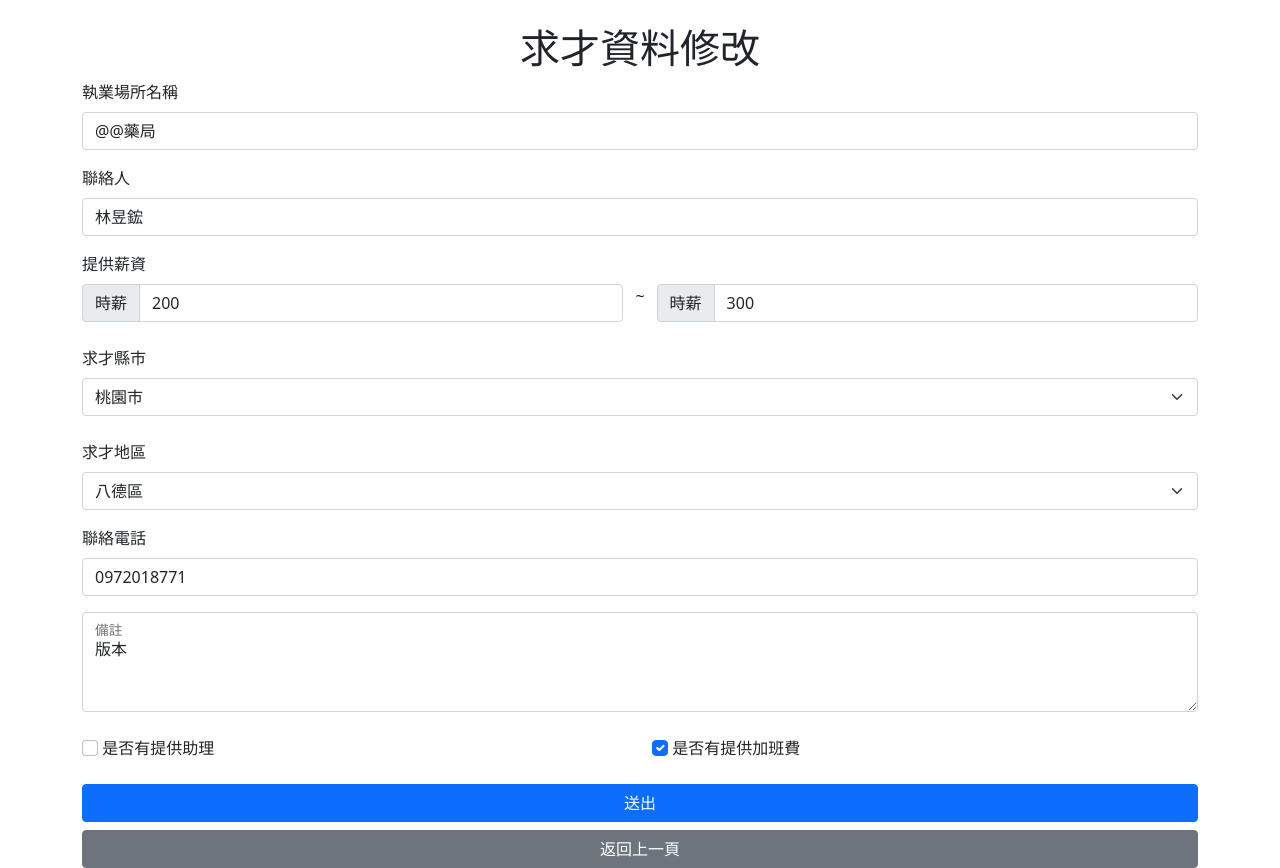
After one commit to 4080E68/0805_linebot, a Django app: a page that uses templates/updateCompany.html in a window 1280 px wide. The commit adds this page. Run offline with Django 4.2, Linux system fonts and the light colour scheme; data comes from the database, SQL or seed files in the repository; both versions use the stored data as it was after the commit; some libraries are stand-ins or nearby versions.

Commit message:
求才資料設定

```diff
--- a/lineProject/urls.py
+++ b/lineProject/urls.py
@@ -23,5 +23,7 @@ urlpatterns = [
     re_path(r'^updateDate/(?P<id>\w+)/$', views.update_job, name='update_job'),
     re_path(r'^selectCompany/(?P<id>\w+)/$',
             views.selectCompany, name='selectCompany'),
+    re_path(r'^updateCompany/(?P<lineId>\w+)/(?P<id>\w+)/$',
+            views.update_Company, name='update_Company'),
     path('admin/', admin.site.urls),
 ]
--- a/linebotApp/views.py
+++ b/linebotApp/views.py
@@ -1,3 +1,4 @@
+from ast import Delete
 from cmath import log
 from django.shortcuts import render
 from linebot import LineBotApi, WebhookParser
@@ -51,35 +52,66 @@ def callback(request):
                     line_bot_api.reply_message(
                         event.reply_token, TextSendMessage(text=errorMessage))
 
-            if msg == '@查詢已登記求才資料':
+            if msg == '@求才資料設定':
                 if company.objects.filter(lineId=lineId).exists():
-                    data = company.objects.filter(lineId=lineId)
-                    message = ''
-                    count = 0
-                    print(len(data))
-                    for i in data:
-                        count += 1
-                        if count < len(data):
-                            message += '執業場所名稱：' + str(i.companyName) + \
-                                '\n' + '聯絡人：' + str(i.name) + \
-                                '\n' + '給付薪資：' + '時薪' + str(i.minSalary) + '~' + str(i.maxSalary) + \
-                                '\n' + '聯絡電話：' + str(i.Phone) + \
-                                '\n'+'期望工作地點：' + str(i.address) + \
-                                '\n'+'備註：' + str(i.remark) + \
-                                '\n'+'是否有提供助理：' + str(i.assistant) + \
-                                '\n'+'是否有提供加班費：' + str(i.overtime_pay) + '\n\n'
-                        else:
-                            message += '執業場所名稱：' + str(i.companyName) + \
-                                '\n' + '聯絡人：' + str(i.name) + \
-                                '\n' + '給付薪資：' + '時薪' + str(i.minSalary) + '~' + str(i.maxSalary) + \
-                                '\n' + '聯絡電話：' + str(i.Phone) + \
-                                '\n'+'期望工作地點：' + str(i.address) + \
-                                '\n'+'備註：' + str(i.remark) + \
-                                '\n'+'是否有提供助理：' + str(i.assistant) + \
-                                '\n'+'是否有提供加班費：' + str(i.overtime_pay)
-
+                    url = 'http://127.0.0.1:8000/selectCompany/%s'%lineId
                     line_bot_api.reply_message(
-                        event.reply_token, TextSendMessage(text=message))
+                        event.reply_token, FlexSendMessage(
+                            alt_text='搜尋結果',
+                            contents={
+                                "type": "bubble",
+                                "body": {
+                                    "type": "box",
+                                    "layout": "vertical",
+                                    "contents": [
+                                        {
+                                            "type": "text",
+                                            "text": "登記求才資料",
+                                            "size": "lg",
+                                            "weight": "bold"
+                                        },
+                                        {
+                                            "type": "separator",
+                                            "margin": "md",
+                                            "color": "#000000"
+                                        },
+                                        {
+                                            "type": "button",
+                                            "action": {
+                                                "type": "uri",
+                                                "label": "前往登記",
+                                                "uri": 'https://liff.line.me/1656626380-YA6qXpd1'
+                                            },
+                                            "style": "primary",
+                                            "margin": "md"
+                                        },
+                                        {
+                                            "type": "text",
+                                            "text": "查看求才資料",
+                                            "size": "lg",
+                                            "margin": "md",
+                                            "weight": "bold"
+                                        },
+                                        {
+                                            "type": "separator",
+                                            "margin": "md",
+                                            "color": "#000000"
+                                        },
+                                        {
+                                            "type": "button",
+                                            "action": {
+                                                "type": "uri",
+                                                "label": "前往查看",
+                                                "uri": url
+                                            },
+                                            "style": "secondary",
+                                            "margin": "md"
+                                        },
+                                    ]
+                                }
+                            }
+                        )
+                    )
                 else:
                     errorMessage = ''
                     errorMessage += '查無資料' + '\n' + '請先至求才資料設定登記求職資料'
@@ -287,5 +319,55 @@ def update_job(request, id):
 
 def selectCompany(request, id):
     if company.objects.filter(lineId=id).exists():
-        data = company.objects.filter(lineId=id)
+        data = company.objects.filter(lineId=id)  # 搜尋所有資料
+    if request.method == "POST":
+        id = request.POST['del']
+        print(id)
+        if(id == 'NO'):
+            pass
+        else:
+            if company.objects.filter(id=id).exists():
+                delData = company.objects.get(id=id)
+                delData.delete()
     return render(request, 'selectCompany.html', locals())
+
+
+def update_Company(request, lineId, id):
+    if company.objects.filter(id=id).exists() and company.objects.filter(lineId=lineId).exists():
+        data = company.objects.get(id=id)  # 搜尋所有資料
+        dataCounty = data.address[:3]
+        dataAddress = data.address[3:]
+    if request.method == "POST":
+        companyName = request.POST['companyName']
+        name = request.POST['name']
+        minSalary = request.POST['Smin']
+        maxSalary = request.POST['Smax']
+        address = request.POST['County']+request.POST['address']
+        phone = request.POST['phone']
+        remark = request.POST['remark']
+        assistant = request.POST.get('assistant')
+        overtime_pay = request.POST.get('overtime_pay')
+        if assistant == 'on':
+            assistant = '是'
+        else:
+            assistant = '否'
+        if overtime_pay == 'on':
+            overtime_pay = '是'
+        else:
+            overtime_pay = '否'
+        print(companyName, name, minSalary, maxSalary,
+              address, phone, remark, assistant, overtime_pay)
+        if company.objects.filter(id=id).exists():
+                try:
+                    company.objects.filter(id=id).update(
+                        companyName=companyName, name=name,
+                        minSalary=minSalary, maxSalary=maxSalary,
+                        address=address, Phone=phone, remark=remark,
+                        assistant=assistant,overtime_pay=overtime_pay
+                    )
+                    data = company.objects.get(id=id)  # 搜尋所有資料
+                    dataCounty = data.address[:3]
+                    dataAddress = data.address[3:]
+                except:
+                    print('修改失敗!')
+    return render(request, 'updateCompany.html', locals())
--- /dev/null
+++ b/templates/updateCompany.html
@@ -0,0 +1,227 @@
+<!DOCTYPE html>
+<html lang="en">
+
+<head>
+    <meta charset="UTF-8">
+    <meta http-equiv="X-UA-Compatible" content="IE=edge">
+    <meta name="viewport" content="width=device-width, initial-scale=1.0">
+    <link href="https://cdn.jsdelivr.net/npm/bootstrap@5.1.1/dist/css/bootstrap.min.css" rel="stylesheet"
+        integrity="sha384-F3w7mX95PdgyTmZZMECAngseQB83DfGTowi0iMjiWaeVhAn4FJkqJByhZMI3AhiU" crossorigin="anonymous">
+    <script src="https://cdn.jsdelivr.net/npm/bootstrap@5.1.1/dist/js/bootstrap.bundle.min.js"
+        integrity="sha384-/bQdsTh/da6pkI1MST/rWKFNjaCP5gBSY4sEBT38Q/9RBh9AH40zEOg7Hlq2THRZ"
+        crossorigin="anonymous"></script>
+    <script charset="utf-8" src="https://static.line-scdn.net/liff/edge/2/sdk.js"></script>
+    <title>求才資料修改</title>
+</head>
+
+<body>
+    <div class="container">
+        <br>
+        <div class="text-center">
+            <h1>求才資料修改</h1>
+        </div>
+        <form method="post">
+            {% csrf_token %}
+            <div class="mb-3">
+                <label for="companyName" class="form-label">執業場所名稱</label>
+                <input class="form-control" type="text" id="companyName" required value="{{data.companyName}}"
+                    name="companyName">
+            </div>
+            <div class="mb-3">
+                <label for="name" class="form-label">聯絡人</label>
+                <input class="form-control" type="text" id="name" required value="{{data.name}}" name="name">
+            </div>
+            <label for="Smin" class="form-label">提供薪資</label>
+            <div class="row">
+                <div class="col input-group">
+                    <span class="input-group-text">時薪</span>
+                    <input type="number" class="form-control" placeholder="最低時薪" aria-label="First name" id="Smin"
+                        value="{{data.minSalary}}" name="Smin">
+                </div>
+                ~
+                <div class="col input-group">
+                    <span class="input-group-text">時薪</span>
+                    <input type="number" class="form-control" placeholder="最高時薪" aria-label="Last name" id="Smax"
+                        value="{{data.maxSalary}}" name="Smax">
+                </div>
+            </div>
+            <br>
+            <div class="row">
+                <div class="mb-3">
+                    <label for="County" class="form-label">求才縣市</label>
+                    <select class="form-select" id="County" name="County" required></select>
+                    <br>
+                    <label for="address" class="form-label">求才地區</label>
+                    <select class="form-select" id="address" name="address" required>
+                    </select>
+                </div>
+            </div>
+
+
+            <div class="mb-3">
+                <label for="phone" class="form-label">聯絡電話</label>
+                <input class="form-control" type="text" id="phone" required value="{{data.Phone}}" name="phone">
+            </div>
+
+            <div class="form-floating">
+                <textarea class="form-control" placeholder="Leave a comment here" id="remark" style="height: 100px"
+                    value="{{data.Phone}}" name="remark"></textarea>
+                <label for="remark">備註</label>
+            </div>
+            <br>
+            <div class="row">
+                <div class="col">
+                    <input class="form-check-input" type="checkbox" id="assistant" name="assistant">
+                    <label class="form-check-label" for="assistant">
+                        是否有提供助理
+                    </label>
+                </div>
+                <div class="col">
+                    <input class="form-check-input" type="checkbox" id="overtime_pay" name="overtime_pay">
+                    <label class="form-check-label" for="overtime_pay">
+                        是否有提供加班費
+                    </label>
+                </div>
+            </div>
+            <br>
+            <div class="d-grid gap-2">
+                <button class="btn btn-primary" type="submit">送出</button>
+                <button class="btn btn-secondary" type="button" onclick="location.href='http://127.0.0.1:8000/selectCompany/{{data.lineId}}'">返回上一頁</button>
+            </div>
+        </form>
+    </div>
+</body>
+<script>
+
+    area_data = {
+        '臺北市': [
+            '中正區', '大同區', '中山區', '萬華區', '信義區', '松山區', '大安區', '南港區', '北投區', '內湖區', '士林區', '文山區'
+        ],
+        '新北市': [
+            '板橋區', '新莊區', '泰山區', '林口區', '淡水區', '金山區', '八里區', '萬里區', '石門區', '三芝區', '瑞芳區', '汐止區', '平溪區', '貢寮區', '雙溪區', '深坑區', '石碇區', '新店區', '坪林區', '烏來區', '中和區', '永和區', '土城區', '三峽區', '樹林區', '鶯歌區', '三重區', '蘆洲區', '五股區'
+        ],
+        '基隆市': [
+            '仁愛區', '中正區', '信義區', '中山區', '安樂區', '暖暖區', '七堵區'
+        ],
+        '桃園市': [
+            '桃園區', '中壢區', '平鎮區', '八德區', '楊梅區', '蘆竹區', '龜山區', '龍潭區', '大溪區', '大園區', '觀音區', '新屋區', '復興區'
+        ],
+        '新竹縣': [
+            '竹北市', '竹東鎮', '新埔鎮', '關西鎮', '峨眉鄉', '寶山鄉', '北埔鄉', '橫山鄉', '芎林鄉', '湖口鄉', '新豐鄉', '尖石鄉', '五峰鄉'
+        ],
+        '新竹市': [
+            '東區', '北區', '香山區'
+        ],
+        '苗栗縣': [
+            '苗栗市', '通霄鎮', '苑裡鎮', '竹南鎮', '頭份鎮', '後龍鎮', '卓蘭鎮', '西湖鄉', '頭屋鄉', '公館鄉', '銅鑼鄉', '三義鄉', '造橋鄉', '三灣鄉', '南庄鄉', '大湖鄉', '獅潭鄉', '泰安鄉'
+        ],
+        '臺中市': [
+            '中區', '東區', '南區', '西區', '北區', '北屯區', '西屯區', '南屯區', '太平區', '大里區', '霧峰區', '烏日區', '豐原區', '后里區', '東勢區', '石岡區', '新社區', '和平區', '神岡區', '潭子區', '大雅區', '大肚區', '龍井區', '沙鹿區', '梧棲區', '清水區', '大甲區', '外埔區', '大安區'
+        ],
+        '南投縣': [
+            '南投市', '埔里鎮', '草屯鎮', '竹山鎮', '集集鎮', '名間鄉', '鹿谷鄉', '中寮鄉', '魚池鄉', '國姓鄉', '水里鄉', '信義鄉', '仁愛鄉'
+        ],
+        '彰化縣': [
+            '彰化市', '員林鎮', '和美鎮', '鹿港鎮', '溪湖鎮', '二林鎮', '田中鎮', '北斗鎮', '花壇鄉', '芬園鄉', '大村鄉', '永靖鄉', '伸港鄉', '線西鄉', '福興鄉', '秀水鄉', '埔心鄉', '埔鹽鄉', '大城鄉', '芳苑鄉', '竹塘鄉', '社頭鄉', '二水鄉', '田尾鄉', '埤頭鄉', '溪州鄉'
+        ],
+        '雲林縣': [
+            '斗六市', '斗南鎮', '虎尾鎮', '西螺鎮', '土庫鎮', '北港鎮', '莿桐鄉', '林內鄉', '古坑鄉', '大埤鄉', '崙背鄉', '二崙鄉', '麥寮鄉', '臺西鄉', '東勢鄉', '褒忠鄉', '四湖鄉', '口湖鄉', '水林鄉', '元長鄉'
+        ],
+        '嘉義縣': [
+            '太保市', '朴子市', '布袋鎮', '大林鎮', '民雄鄉', '溪口鄉', '新港鄉', '六腳鄉', '東石鄉', '義竹鄉', '鹿草鄉', '水上鄉', '中埔鄉', '竹崎鄉', '梅山鄉', '番路鄉', '大埔鄉', '阿里山鄉'
+        ],
+        '嘉義市': [
+            '東區', '西區'
+        ],
+        '臺南市': [
+            '中西區', '東區', '南區', '北區', '安平區', '安南區', '永康區', '歸仁區', '新化區', '左鎮區', '玉井區', '楠西區', '南化區', '仁德區', '關廟區', '龍崎區', '官田區', '麻豆區', '佳里區', '西港區', '七股區', '將軍區', '學甲區', '北門區', '新營區', '後壁區', '白河區', '東山區', '六甲區', '下營區', '柳營區', '鹽水區', '善化區', '大內區', '山上區', '新市區', '安定區'
+        ],
+        '高雄市': [
+            '楠梓區', '左營區', '鼓山區', '三民區', '鹽埕區', '前金區', '新興區', '苓雅區', '前鎮區', '小港區', '旗津區', '鳳山區', '大寮區', '鳥松區', '林園區', '仁武區', '大樹區', '大社區', '岡山區', '路竹區', '橋頭區', '梓官區', '彌陀區', '永安區', '燕巢區', '田寮區', '阿蓮區', '茄萣區', '湖內區', '旗山區', '美濃區', '內門區', '杉林區', '甲仙區', '六龜區', '茂林區', '桃源區', '那瑪夏區'
+        ],
+        '屏東縣': [
+            '屏東市', '潮州鎮', '東港鎮', '恆春鎮', '萬丹鄉', '長治鄉', '麟洛鄉', '九如鄉', '里港鄉', '鹽埔鄉', '高樹鄉', '萬巒鄉', '內埔鄉', '竹田鄉', '新埤鄉', '枋寮鄉', '新園鄉', '崁頂鄉', '林邊鄉', '南州鄉', '佳冬鄉', '琉球鄉', '車城鄉', '滿州鄉', '枋山鄉', '霧台鄉', '瑪家鄉', '泰武鄉', '來義鄉', '春日鄉', '獅子鄉', '牡丹鄉', '三地門鄉'
+        ],
+        '宜蘭縣': [
+            '宜蘭市', '羅東鎮', '蘇澳鎮', '頭城鎮', '礁溪鄉', '壯圍鄉', '員山鄉', '冬山鄉', '五結鄉', '三星鄉', '大同鄉', '南澳鄉'
+        ],
+        '花蓮縣': [
+            '花蓮市', '鳳林鎮', '玉里鎮', '新城鄉', '吉安鄉', '壽豐鄉', '秀林鄉', '光復鄉', '豐濱鄉', '瑞穗鄉', '萬榮鄉', '富里鄉', '卓溪鄉'
+        ],
+        '臺東縣': [
+            '臺東市', '成功鎮', '關山鎮', '長濱鄉', '海端鄉', '池上鄉', '東河鄉', '鹿野鄉', '延平鄉', '卑南鄉', '金峰鄉', '大武鄉', '達仁鄉', '綠島鄉', '蘭嶼鄉', '太麻里鄉'
+        ],
+        '澎湖縣': [
+            '馬公市', '湖西鄉', '白沙鄉', '西嶼鄉', '望安鄉', '七美鄉'
+        ],
+        '金門縣': [
+            '金城鎮', '金湖鎮', '金沙鎮', '金寧鄉', '烈嶼鄉', '烏坵鄉'
+        ],
+        '連江縣': [
+            '南竿鄉', '北竿鄉', '莒光鄉', '東引鄉'
+        ]
+    }
+
+    let County_data = Object.keys(area_data)
+    let area = Object.values(area_data)
+    let County = document.getElementById('County')
+    let address = document.getElementById('address');
+    let remark = document.getElementById('remark')
+    const dataAssistant = '{{data.assistant}}'
+    const dataOvertime_pay = '{{data.overtime_pay}}'
+    let assistant = document.getElementById('assistant')
+    let overtime_pay = document.getElementById('overtime_pay')
+
+    if (dataAssistant == '是') {
+        assistant.checked = true
+    }
+    if (dataOvertime_pay == '是') {
+        overtime_pay.checked = true
+    }
+    dataCounty = '{{dataCounty}}'
+    dataAddress = '{{dataAddress}}'
+    remark.innerHTML = '{{data.remark}}'
+
+    County_data.forEach((e, index) => {
+        County.options[County.options.length] = new Option(e, e);
+    })
+
+    for (let i = 0; i < County.children.length; i++) {
+        if (County.children[i].text == dataCounty) {
+            var CountyF = County.children[i].text
+            County.children[i].selected = true
+        }
+    }
+    for (let i in area_data) {
+        if (i == CountyF) {
+            area_data[i].forEach((e) => {
+                address.options[address.options.length] = new Option(e, e);
+            })
+        } else {
+            continue
+        }
+    }
+    for (let i = 0; i < address.children.length; i++) {
+        if (address.children[i].text == dataAddress) {
+            address.children[i].selected = true
+        }
+    }
+    County.addEventListener('change', () => {
+        let County_result = document.getElementById('County').value
+        address.innerHTML = ''
+        for (let i in area_data) {
+            if (i == County_result) {
+                area_data[i].forEach((e) => {
+                    address.options[address.options.length] = new Option(e, e);
+                })
+            } else {
+                continue
+            }
+        }
+    })
+
+
+</script>
+
+
+</html>
```
Also changed, not shown: templates/selectCompany.html (+34 -6 lines), db.sqlite3.
